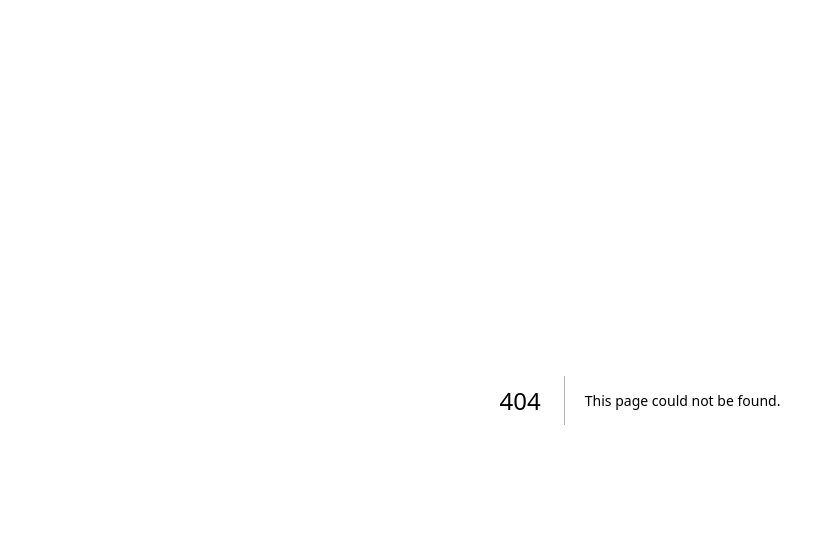
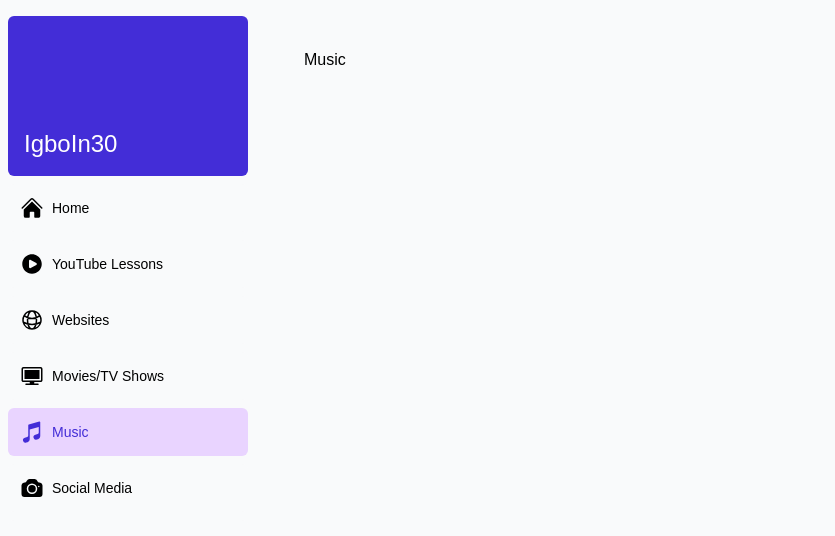
Before and after one commit to ijeoma-arisa/IgboIn30, a Next.js app in the folder igbo-in-30/: page /menu/music in a window 1280 px wide. Before the commit this address had no page. Shown: the top 536 px of the page, without its empty margins (0-835 px from the left). Built offline with nearby package versions, Linux system fonts and the light colour scheme.

Commit message:
Removed dark mode settings. Added pages for each menu item. Updated styling for menu bar and links (including icons).

```diff
--- a/igbo-in-30/app/menu/layout.tsx
+++ b/igbo-in-30/app/menu/layout.tsx
@@ -2,7 +2,7 @@ import MenuBar from '@/app/ui/menu/menu-bar';
 
 export default function Layout({ children }: { children: React.ReactNode}) {
   return (
-    <div className="flex h-screen flex-col md:flex-row md:overflow-hidden">
+    <div className="flex h-screen flex-col md:flex-row md:overflow-hidden bg-gray-50">
       <div className="w-full flex-none md:w-64">
         <MenuBar />
       </div>
--- /dev/null
+++ b/igbo-in-30/app/menu/movies-and-tv-shows/page.tsx
@@ -0,0 +1,3 @@
+export default function Page() {
+  return <p className="text-black">Movies/TV Shows</p>
+}
--- /dev/null
+++ b/igbo-in-30/app/menu/music/page.tsx
@@ -0,0 +1,3 @@
+export default function Page() {
+  return <p className="text-black">Music</p>
+}
--- a/igbo-in-30/app/menu/page.tsx
+++ b/igbo-in-30/app/menu/page.tsx
@@ -1,3 +1,3 @@
 export default function Page() {
-  return <p>Menu</p>
+  return <p className="text-black">Home</p>
 }
--- /dev/null
+++ b/igbo-in-30/app/menu/social-media/page.tsx
@@ -0,0 +1,3 @@
+export default function Page() {
+  return <p className="text-black">Social Media</p>
+}
--- /dev/null
+++ b/igbo-in-30/app/menu/websites/page.tsx
@@ -0,0 +1,3 @@
+export default function Page() {
+  return <p className="text-black">Websites</p>
+}
--- /dev/null
+++ b/igbo-in-30/app/menu/youtube-lessons/page.tsx
@@ -0,0 +1,3 @@
+export default function Page() {
+  return <p className="text-black">YouTube Lessons</p>
+}
--- a/igbo-in-30/app/page.tsx
+++ b/igbo-in-30/app/page.tsx
@@ -2,10 +2,9 @@ import Image from "next/image";
 
 export default function Home() {
   return (
-    <div className="flex min-h-screen items-center justify-center bg-zinc-50 font-sans dark:bg-black">
-      <main className="flex min-h-screen w-full max-w-3xl flex-col items-center justify-between py-32 px-16 bg-white dark:bg-black sm:items-start">
+    <div className="flex min-h-screen items-center justify-center bg-zinc-50 font-sans">
+      <main className="flex min-h-screen w-full max-w-3xl flex-col items-center justify-between py-32 px-16 bg-white sm:items-start">
         <Image
-          className="dark:invert"
           src="/next.svg"
           alt="Next.js logo"
           width={100}
@@ -13,21 +12,21 @@ export default function Home() {
           priority
         />
         <div className="flex flex-col items-center gap-6 text-center sm:items-start sm:text-left">
-          <h1 className="max-w-xs text-3xl font-semibold leading-10 tracking-tight text-black dark:text-zinc-50">
+          <h1 className="max-w-xs text-3xl font-semibold leading-10 tracking-tight text-black">
             To get started, edit the page.tsx file.
           </h1>
-          <p className="max-w-md text-lg leading-8 text-zinc-600 dark:text-zinc-400">
+          <p className="max-w-md text-lg leading-8 text-zinc-600">
             Looking for a starting point or more instructions? Head over to{" "}
             <a
               href="https://vercel.com/templates?framework=next.js&utm_source=create-next-app&utm_medium=appdir-template-tw&utm_campaign=create-next-app"
-              className="font-medium text-zinc-950 dark:text-zinc-50"
+              className="font-medium text-zinc-950"
             >
               Templates
             </a>{" "}
             or the{" "}
             <a
               href="https://nextjs.org/learn?utm_source=create-next-app&utm_medium=appdir-template-tw&utm_campaign=create-next-app"
-              className="font-medium text-zinc-950 dark:text-zinc-50"
+              className="font-medium text-zinc-950"
             >
               Learning
             </a>{" "}
@@ -36,13 +35,12 @@ export default function Home() {
         </div>
         <div className="flex flex-col gap-4 text-base font-medium sm:flex-row">
           <a
-            className="flex h-12 w-full items-center justify-center gap-2 rounded-full bg-foreground px-5 text-background transition-colors hover:bg-[#383838] dark:hover:bg-[#ccc] md:w-[158px]"
+            className="flex h-12 w-full items-center justify-center gap-2 rounded-full bg-foreground px-5 text-background transition-colors hover:bg-[#383838] md:w-[158px]"
             href="https://vercel.com/new?utm_source=create-next-app&utm_medium=appdir-template-tw&utm_campaign=create-next-app"
             target="_blank"
             rel="noopener noreferrer"
           >
             <Image
-              className="dark:invert"
               src="/vercel.svg"
               alt="Vercel logomark"
               width={16}
@@ -51,7 +49,7 @@ export default function Home() {
             Deploy Now
           </a>
           <a
-            className="flex h-12 w-full items-center justify-center rounded-full border border-solid border-black/[.08] px-5 transition-colors hover:border-transparent hover:bg-black/[.04] dark:border-white/[.145] dark:hover:bg-[#1a1a1a] md:w-[158px]"
+            className="flex h-12 w-full items-center justify-center rounded-full border border-solid border-black/[.08] px-5 transition-colors hover:border-transparent hover:bg-black/[.04] md:w-[158px]"
             href="https://nextjs.org/docs?utm_source=create-next-app&utm_medium=appdir-template-tw&utm_campaign=create-next-app"
             target="_blank"
             rel="noopener noreferrer"
--- a/igbo-in-30/app/ui/menu/menu-bar.tsx
+++ b/igbo-in-30/app/ui/menu/menu-bar.tsx
@@ -8,6 +8,7 @@ export default function MenuBar() {
         className="mb-2 flex h-20 items-end justify-start rounded-md bg-indigo-700 p-4 md:h-40"
         href="/"
       >
+        <p className="text-white text-2xl">IgboIn30</p>
       </Link>
 
       <div className="flex grow flex-row justify-between space-x-2 md:flex-col md:space-x-0 md:space-y-2">
--- a/igbo-in-30/app/ui/menu/menu-links.tsx
+++ b/igbo-in-30/app/ui/menu/menu-links.tsx
@@ -3,32 +3,45 @@
 import Link from 'next/link';
 import { usePathname } from 'next/navigation';
 import clsx from 'clsx';
+import {
+  HomeIcon,
+  PlayCircleIcon,
+  TvIcon,
+  MusicalNoteIcon,
+  CameraIcon
+} from '@heroicons/react/24/solid';
+import { GlobeAltIcon } from '@heroicons/react/24/outline';
+
 
 const links = [
-  { name: 'Home', href: '/menu'},
-  { name: 'YouTube Lessons', href: '/menu/youtube-lessons'},
-  { name: 'Websites', href:'/menu/websites'},
-  { name: 'Movies/TV Shows', href:'/menu/movies-and-tv-shows'},
-  { name: 'Music', href:'/menu/music'},
-  { name: 'Social Media', href: '/menu/social-media'},
+  { name: 'Home', href: '/menu', icon: HomeIcon },
+  { name: 'YouTube Lessons', href: '/menu/youtube-lessons', icon: PlayCircleIcon},
+  { name: 'Websites', href:'/menu/websites', icon: GlobeAltIcon },
+  { name: 'Movies/TV Shows', href:'/menu/movies-and-tv-shows', icon: TvIcon },
+  { name: 'Music', href:'/menu/music', icon: MusicalNoteIcon },
+  { name: 'Social Media', href: '/menu/social-media', icon: CameraIcon },
 ];
 
 export default function MenuLinks() {
   const pathname = usePathname();
+
   return (
     <>
       {links.map((link) => {
+        const LinkIcon = link.icon;
+
         return (
           <Link
             key={link.name}
             href={link.href}
             className={clsx(
-              'flex h-[48px] grow items-center justify-center gap-2 rounded-md bg-gray-50 p-3 text-sm font-medium hover:bg-sky-100 hover:text-blue-600 md:flex-none md:justify-start md:p-2 md:px-3',
+              'flex h-[48px] grow items-center justify-center gap-2 rounded-md bg-gray-50 p-3 text-sm text-black font-medium hover:bg-purple-200 hover:text-indigo-700 md:flex-none md:justify-start md:p-2 md:px-3',
             {
-              'bg-purple-300 text-indigo-700': pathname === link.href,
+              'bg-purple-200 text-indigo-700': pathname === link.href,
             },
           )}
           >
+          <LinkIcon className="w-6" />
           <p className="hidden md:block">{link.name}</p>
           </Link>
         );
--- a/igbo-in-30/package.json
+++ b/igbo-in-30/package.json
@@ -9,6 +9,7 @@
     "lint": "eslint"
   },
   "dependencies": {
+    "@heroicons/react": "^2.2.0",
     "clsx": "^2.1.1",
     "next": "16.1.1",
     "react": "19.2.3",
```
Also changed, not shown: 1 other file (tests, documents, lock files or other folders).
